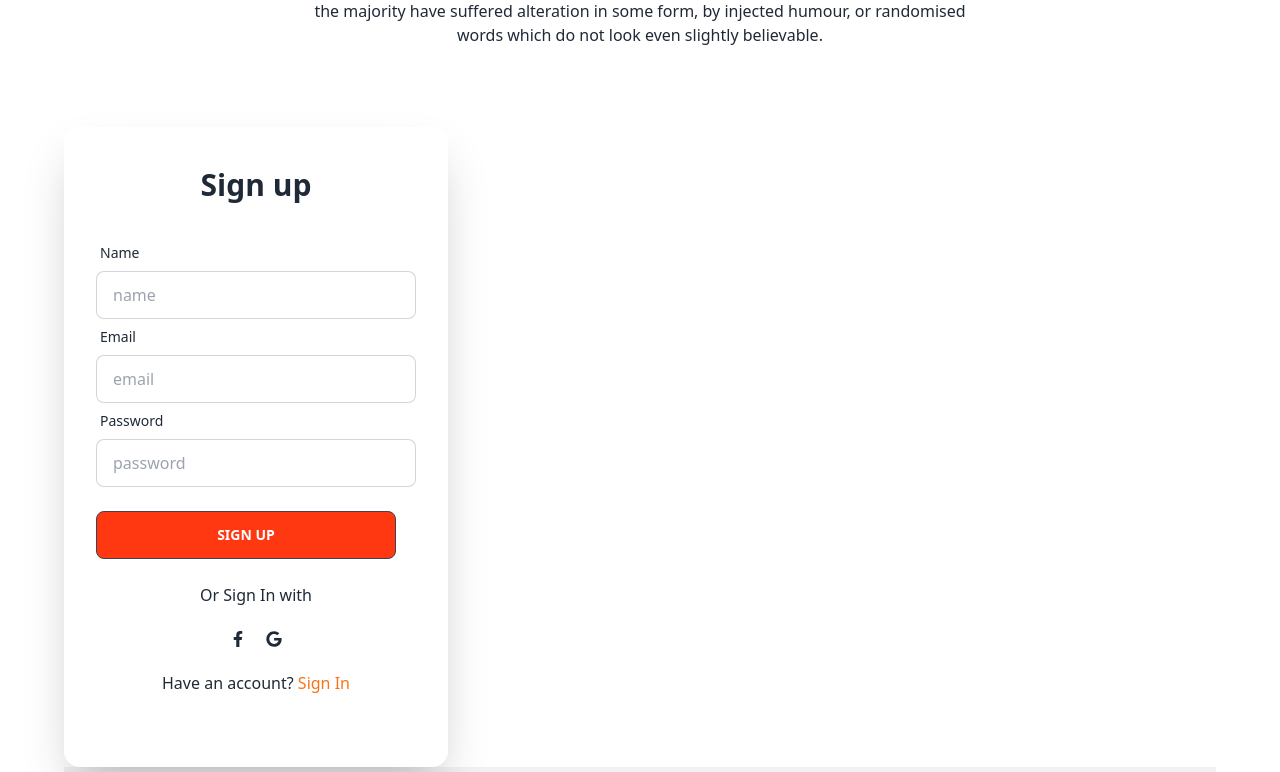
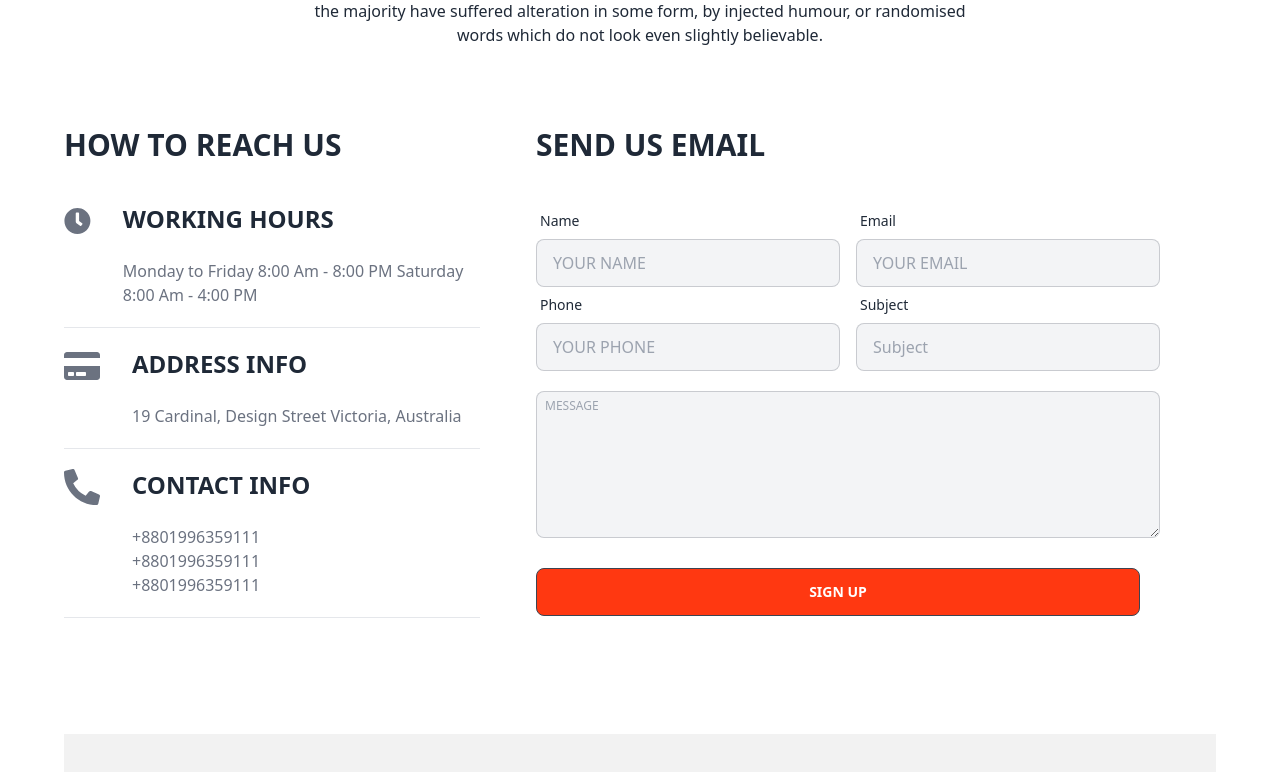
Before and after one commit to HmSani6699/car-doctor-client, a React (Vite) app: page / in a window 1280 px wide. Shown: the part 2080-2852 px from the top of the page. Built offline with nearby package versions, Linux system fonts and the light colour scheme; no server answers.

Commit message:
added the contact form

```diff
--- a/src/Pages/Home/ContactUS/ContactUs.jsx
+++ b/src/Pages/Home/ContactUS/ContactUs.jsx
@@ -1,5 +1,4 @@
-import { FaFacebookF, FaGoogle } from "react-icons/fa";
-import { Link } from "react-router-dom";
+import { FaClock, FaCreditCard, FaPhoneAlt } from "react-icons/fa";
 
 const ContactUs = () => {
     return (
@@ -9,43 +8,73 @@ const ContactUs = () => {
                 <h2 className="text-5xl font-bold">Our Contact US Area</h2>
                 <p>the majority have suffered alteration in some form, by injected humour, or randomised <br /> words which do not look even slightly believable. </p>
             </div>
-            <div className="">
-
+            <div className="flex mb-24">
+                <div className="lg:w-2/3">
+                    <h2 className="text-3xl uppercase font-bold mb-10">HOW TO REACH US</h2>
+                    <div className="flex ">
+                        <FaClock className="text-4xl text-gray-500"></FaClock>
+                        <div className="ml-8">
+                            <h3 className="text-2xl font-semibold mb-6">WORKING HOURS</h3>
+                            <p className=" text-gray-500">Monday to Friday 8:00 Am - 8:00 PM Saturday 8:00 Am - 4:00 PM</p>
                         </div>
+                    </div>
+                    <hr className="my-5" />
+                    <div className="flex ">
+                        <FaCreditCard className="text-4xl text-gray-500"></FaCreditCard>
+                        <div className="ml-8">
+                            <h3 className="text-2xl font-semibold mb-6">ADDRESS INFO</h3>
+                            <p className=" text-gray-500">19 Cardinal, Design Street Victoria, Australia</p>
+                        </div>
+                    </div>
+                    <hr className="my-5" />
+                    <div className="flex ">
+                        <FaPhoneAlt className="text-4xl text-gray-500"></FaPhoneAlt>
+                        <div className="ml-8">
+                            <h3 className="text-2xl font-semibold mb-6">CONTACT INFO</h3>
+                            <p className=" text-gray-500">+8801996359111</p>
+                            <p className=" text-gray-500">+8801996359111</p>
+                            <p className=" text-gray-500">+8801996359111</p>
+                        </div>
+                    </div>
+                    <hr className="my-5" />
+                </div>
+                <div className=" w-full lg:mx-14">
+                    <h2 className="text-3xl uppercase font-bold mb-10">SEND US EMAIL</h2>
                     <div>
-            <div className="card flex-shrink-0 w-full max-w-sm shadow-2xl bg-base-100 h-full">
-                <h2 className=' text-3xl font-bold text-center mt-10'>Sign up</h2>
-                <div className="p-8 ">
                         <form >
-                        <div className="form-control">
+                            <div className="flex gap-4">
+                                <div className="form-control w-full">
                                     <label className="label">
                                         <span className="label-text">Name</span>
                                     </label>
-                            <input type="text" placeholder="name" name='name' className="input input-bordered" />
+                                    <input type="text" placeholder="YOUR NAME" name='name' className="input w-full input-bordered bg-gray-100" />
                                 </div>
-                        <div className="form-control">
+                                <div className="form-control w-full">
                                     <label className="label">
                                         <span className="label-text">Email</span>
                                     </label>
-                            <input type="text" placeholder="email" name='email' className="input input-bordered" />
+                                    <input type="text" placeholder="YOUR EMAIL" name='email' className="input  input-bordered bg-gray-100" />
                                 </div>
-                        <div className="form-control">
+                            </div>
+                            <div className="flex gap-4">
+                                <div className="form-control w-full">
                                     <label className="label">
-                                <span className="label-text">Password</span>
+                                        <span className="label-text">Phone</span>
                                     </label>
-                            <input type="text" placeholder="password" name='password' className="input input-bordered" />
+                                    <input type="text" placeholder="YOUR PHONE" name='name' className="input w-full input-bordered bg-gray-100" />
                                 </div>
+                                <div className="form-control w-full">
+                                    <label className="label">
+                                        <span className="label-text">Subject</span>
+                                    </label>
+                                    <input type="text" placeholder="Subject" name='email' className="input  input-bordered bg-gray-100" />
+                                </div>
+                            </div>
+                            <textarea placeholder="MESSAGE" className="textarea textarea-bordered textarea-xs  w-full mt-5 bg-gray-100" rows="7" ></textarea>
                             <div className="form-control mt-6">
                                 <input type="submit" className="btn bg-[#FF3811] mr-5" value="Sign up" />
                             </div>
                         </form>
-                    <p className='text-center mt-6 mb-6'>Or Sign In with</p>
-
-                    <div className='flex items-center justify-center gap-5 mb-6'>
-                        <button><FaFacebookF></FaFacebookF></button>
-                        <button><FaGoogle></FaGoogle></button>
-                    </div>
-                    <p className='text-center mb-10'>Have an account? <Link className='text-orange-500' to='/login'>Sign In</Link></p>
                     </div>
                 </div>
             </div>
```
Lines whose indentation alone changed are shown as unchanged.
